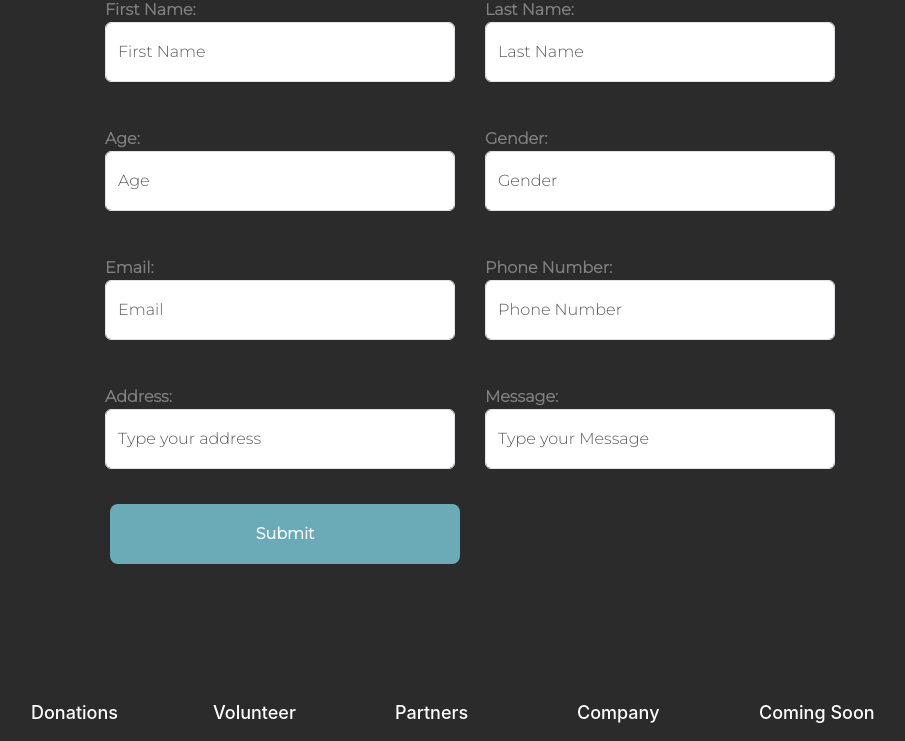
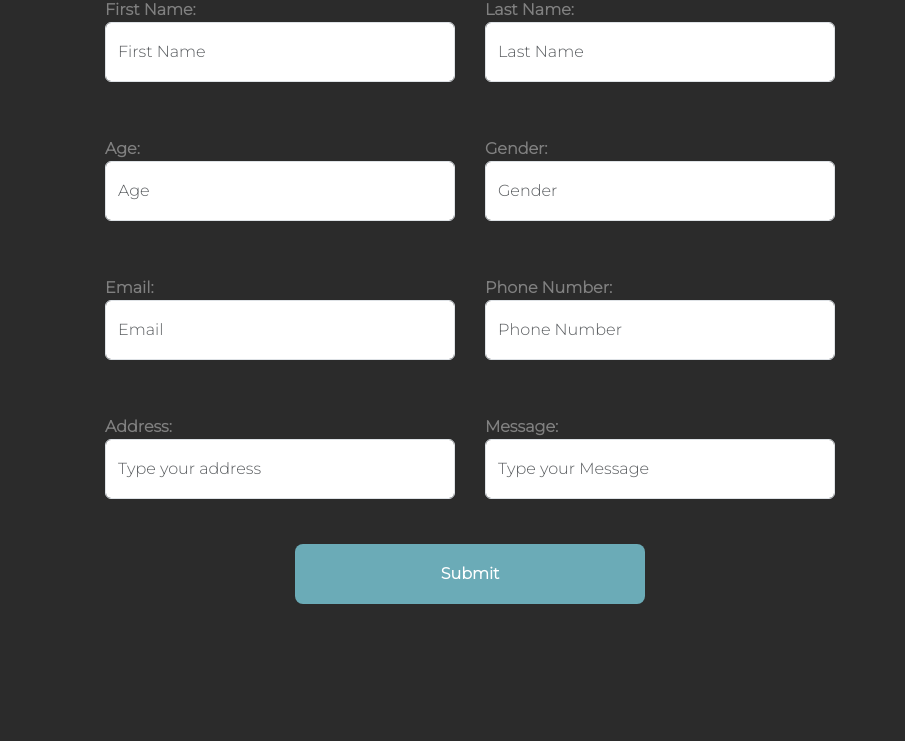
Before and after one commit to Majoissa/SoulPlatesProject, a React (Create React App) app in the folder react-app/: page /contact in a window 1280 px wide. Shown: the part 973-1714 px from the top of the page, without its empty margins (170-1075 px from the left). Built offline with nearby package versions, Linux system fonts and the light colour scheme; a web font is replaced by a local one.

Commit message:
last minute bug fixed

```diff
--- a/react-app/src/components/ContactPage.jsx
+++ b/react-app/src/components/ContactPage.jsx
@@ -86,11 +86,15 @@ function ContactPage() {
     return (
         <>
             <Navbar/>
-            <Description title="Contact us!" text="If you are interested in work with us, don't hesitate to give us your information!" imagen="https://coedupia.com/wp-content/uploads/2020/10/pacto-educativo-global.jpg" descriptImg="contactate con nosotros"/>
+            <Description title="Contact us!"
+                         text="If you are interested in work with us, don't hesitate to give us your information!"
+                         imagen="https://coedupia.com/wp-content/uploads/2020/10/pacto-educativo-global.jpg"
+                         descriptImg="contactate con nosotros"/>
             <div className="form-box">
                 <form className="contact-form-control" onSubmit={formik.handleSubmit}>
                     <div className="form-body">
                         <div className="contact-form-input-group">
+                            <div lassName="col-lg-1-6">
                                 <label htmlFor="userFirstName">
                                     First Name:
                                     <InputFiled className="form-control"
@@ -105,7 +109,9 @@ function ContactPage() {
                                     {formik.touched.userFirstName && formik.errors.userFirstName ?
                                         <p className="error"> {formik.errors.userFirstName} </p> : null}
                                 </label>
+                            </div>
 
+                            <div lassName="col-lg-1-6">
                                 <label htmlFor="userLastName">
                                     Last Name:
                                     <InputFiled className="form-control"
@@ -121,8 +127,10 @@ function ContactPage() {
                                         <p className="error"> {formik.errors.userLastName} </p> : null}
                                 </label>
                             </div>
+                        </div>
 
                         <div className="contact-form-input-group">
+                            <div lassName="col-lg-1-6">
                                 <label htmlFor="Age">
                                     Age:
                                     <InputFiled className="form-control"
@@ -137,7 +145,9 @@ function ContactPage() {
                                     {formik.touched.Age && formik.errors.Age ?
                                         <p className="error"> {formik.errors.Age} </p> : null}
                                 </label>
+                            </div>
 
+                            <div lassName="col-lg-1-6">
                                 <label htmlFor="Gender">
                                     Gender:
                                     <InputFiled className="form-control"
@@ -152,9 +162,11 @@ function ContactPage() {
                                     {formik.touched.Gender && formik.errors.Gender ?
                                         <p className="error"> {formik.errors.Gender} </p> : null}
                                 </label>
+                            </div>
 
                         </div>
                         <div className="contact-form-input-group">
+                            <div lassName="col-lg-1-6">
                                 <label htmlFor="userEmail">
                                     Email:
                                     <InputFiled className="form-control"
@@ -169,7 +181,9 @@ function ContactPage() {
                                     {formik.touched.userEmail && formik.errors.userEmail ?
                                         <p className="error"> {formik.errors.userEmail} </p> : null}
                                 </label>
+                            </div>
 
+                            <div lassName="col-lg-1-6">
                                 <label htmlFor="PhoneNumber">
                                     Phone Number:
                                     <InputFiled className="form-control"
@@ -185,8 +199,10 @@ function ContactPage() {
                                         <p className="error"> {formik.errors.PhoneNumber} </p> : null}
                                 </label>
                             </div>
+                        </div>
 
                         <div className="contact-form-input-group">
+                            <div className="col-lg-1-6">
                                 <label htmlFor="Address">
                                     Address:
                                     <InputFiled className="form-control"
@@ -201,6 +217,8 @@ function ContactPage() {
                                     {formik.touched.Address && formik.errors.Address ?
                                         <p className="error"> {formik.errors.Address} </p> : null}
                                 </label>
+                            </div>
+                            <div lassName="col-lg-1-6">
                                 <label htmlFor="userMessage">
                                     Message:
                                     <InputFiled className="form-control"
@@ -216,8 +234,9 @@ function ContactPage() {
                                         <p className="error"> {formik.errors.userMessage} </p> : null}
                                 </label>
                             </div>
+                        </div>
 
-                        <Button type="submit" text='Submit' className="form-control donationsBtn" />
+                        <Button type="submit" text='Submit' className="form-control donationsBtn"/>
                     </div>
                 </form>
 
--- a/react-app/src/components/donation/General-Components/Donation.css
+++ b/react-app/src/components/donation/General-Components/Donation.css
@@ -86,7 +86,7 @@
     cursor: pointer;
     transition: ease-in-out 0.5s;
     width: 20%;
-    margin-right: 370px;
+ /*   margin-right: 370px;*/
 }
 
 /*  .donationsBtn:hover{
--- a/react-app/src/components/donation/volunteers/ContactForm.css
+++ b/react-app/src/components/donation/volunteers/ContactForm.css
@@ -46,6 +46,8 @@
 }
 
 label {
+    display: block;
+    margin-bottom:10px;
     color: gray;
 }
 
--- a/react-app/src/components/donation/volunteers/ContactForm.jsx
+++ b/react-app/src/components/donation/volunteers/ContactForm.jsx
@@ -143,7 +143,6 @@ function ContactForm() {
                             {formik.touched.PhoneNumber && formik.errors.PhoneNumber ?
                                 <p className="error"> {formik.errors.PhoneNumber} </p> : null}
                         </label>
-
                         <label htmlFor="userMessage">
                             Message:
                             <InputFiled className="form-control"
--- a/react-app/src/components/history/History.jsx
+++ b/react-app/src/components/history/History.jsx
@@ -38,7 +38,7 @@ function OurHistory() {
               <br />
               SoulPlates started with a simple yet powerful idea: no individual
               should go hungry or feel abandoned. Our founders, Nurcan, Maria
-              Jose, Samuel, Rucci and Amine, driven by personal experiences and
+              Jose, Samuel, Rucci and Amina, driven by personal experiences and
               a shared vision of a more caring world, began by preparing and
               distributing meals in Barcelona. What began as a modest effort
               soon resonated with the community, drawing volunteers and
```
Lines whose indentation alone changed are shown as unchanged.
